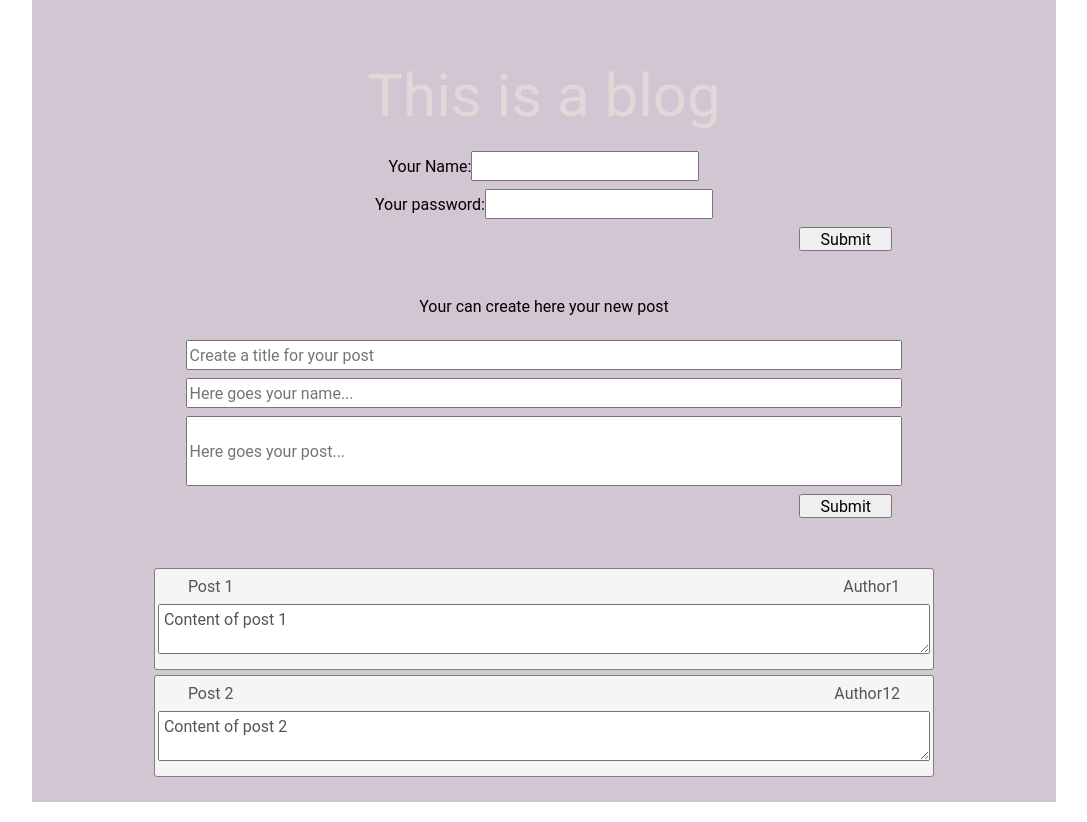
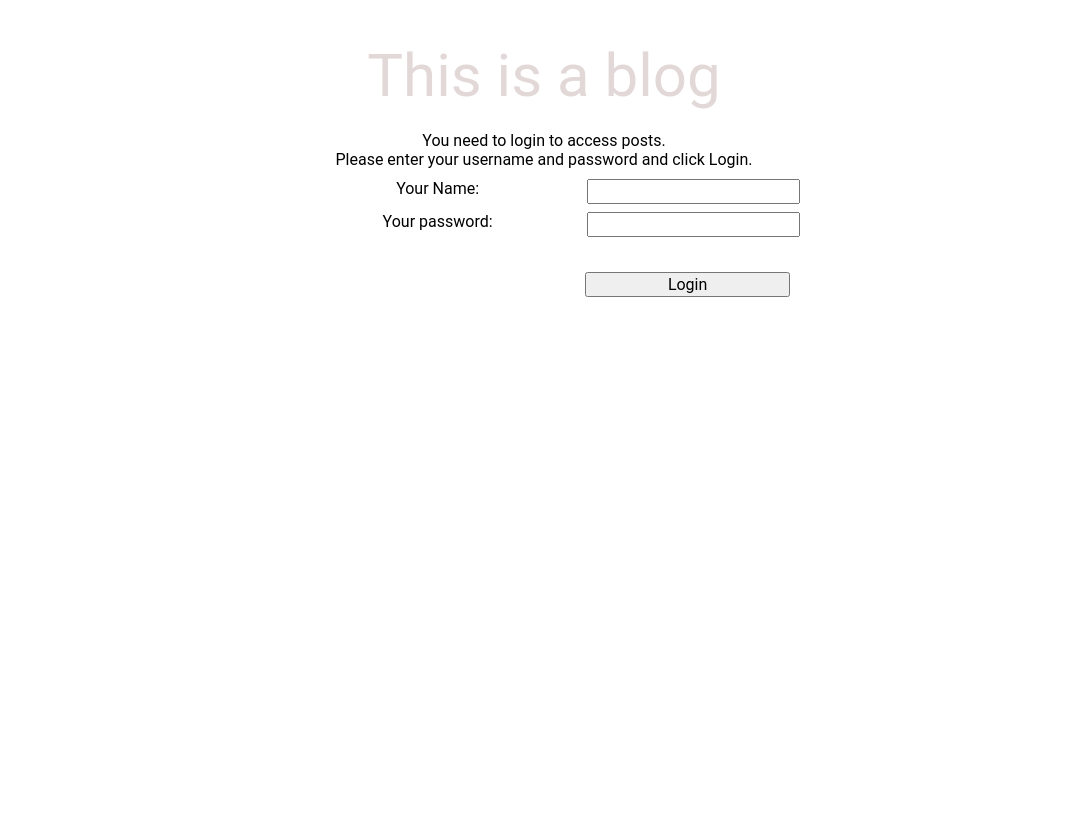
Before and after one commit to tinkabel85/my-blog, a React (Create React App) app: page / in a window 1280 px wide. Shown: the whole page, without its empty margins (96-1183 px from the left). After the commit the page ends 800 px from the top, so only its background shows below. Built offline with nearby package versions, Linux system fonts and the light colour scheme.

Commit message:
implemented conditional renderin

```diff
--- a/src/App.js
+++ b/src/App.js
@@ -10,6 +10,7 @@ let s4 = () => {
 		.substring(1);
 };
 function App() {
+	const [isAuthenticated, setAuthenticated] = useState(false);
 	const [posts, setPosts] = useState( () => {
 		const postsArr = JSON.parse(localStorage.getItem("posts"));
 		if (!postsArr) {
@@ -46,10 +47,13 @@ function App() {
 		localStorage.setItem("posts", JSON.stringify(posts));
 	}, [posts]);
 
-	return (
+	return !isAuthenticated ? (
+		<Header
+			setAuthenticated={setAuthenticated}
+			isAuthenticated={isAuthenticated}
+		/>
+	) : (
 		<div className="App">
-			<Header />
-			{/* <Form generateId={s4} addPost={addPost} /> */}
 			<Form generateId={s4} addPost={(post) => setPosts([...posts, post])} />
 			<BlogsList posts={posts} setPosts={setPosts} />
 		</div>
--- a/src/components/Header/Header.js
+++ b/src/components/Header/Header.js
@@ -1,11 +1,11 @@
 import "./Header.css";
 import Login from "../Login/Login";
 
-function Header() {
+function Header(props) {
 	return (
 		<div>
 			<h1 className="Title">This is a blog</h1>
-			<Login />
+			<Login isAuthenticated={props.isAuthenticated} setAuthenticated={props.setAuthenticated} />
 		</div>
 	);
 }
--- a/src/components/Login/Login.css
+++ b/src/components/Login/Login.css
@@ -0,0 +1,24 @@
+.Login-container {
+	width: 80vw;
+	margin: 0 auto;
+	text-align: center;
+}
+
+.Login-text {
+	margin: 10px 0;
+}
+
+.Login-form {
+    width: 50%;
+	margin: auto;
+	margin-bottom: 30px;
+	display: flex;
+	flex-direction: column;
+	justify-content: space-between;
+	gap: 0.5rem;
+	height: auto;
+}
+.Login-container input {
+	float: right;
+    width: 40%;
+}
--- a/src/components/Login/Login.js
+++ b/src/components/Login/Login.js
@@ -1,28 +1,31 @@
 import { useState, useEffect } from "react";
+import "./Login.css";
 
 const storedUsers = [
 	{ username: "oksana", password: "1234" },
 	{ username: "user", password: "111" },
 ];
 
-function Login() {
+function Login(props) {
 	const [userName, setUserName] = useState("");
 	const [password, setPassword] = useState("");
-	const [isValid, setValid] = useState(false);
+	//const [isValid, setValid] = useState(false);
 
 	const handleSubmit = (e) => {
-        e.preventDefault();
-        if (!userName || ! password) {
-            return alert('User name or user password cannot be empty')
-        }
+		e.preventDefault();
+		if (!userName || !password) {
+			return alert("User name or user password cannot be empty");
+		}
 		console.log(userName);
 		console.log(password);
 
 		const user = storedUsers.find(
-			user => user.username === userName && user.password === password
+			(user) => user.username === userName && user.password === password
 		);
 		if (!user) {
-			console.log("error, user is not found");
+            console.log("error, user is not found");
+            return alert("Your username or password are not valid");
+
 		} else {
 			let varifiedUsers = JSON.parse(localStorage.getItem("varifiedUsers"));
 			if (!varifiedUsers) {
@@ -30,39 +33,27 @@ function Login() {
 			}
 			varifiedUsers.push(user);
 			localStorage.setItem("varifiedUsers", JSON.stringify(varifiedUsers));
-			setValid(true);
+			props.setAuthenticated(true);
 			console.log("Your are successfully logged in");
-        }
-        setUserName('');
-        setPassword('');
+		}
+		setUserName("");
+		setPassword("");
 	};
 
-	// 	const newUserData = [...userData, { name: userName, password: password }];
-	// 	localStorage.setItem("user", JSON.stringify(newUserData));
-	// 	setUserData(newUserData);
-	// 	setUserName("");
-	// 	setPassword("");
-	// };
-
-	// useEffect(() => {
-	// 	const storedUser = JSON.parse(localStorage.getItem("user"));
-	// 	setUserData(storedUser || []);
-	// }, []);
-	// useEffect(() => {
-	// 	localStorage.setItem("user", JSON.stringify(userData));
-	// }, [userData]);
-
 	return (
-		<>
-			<form onSubmit={handleSubmit} className="form">
+		<div className="Login-container">
+			<div className="Login-text">
+				You need to login to access posts. <br></br>Please enter your username
+				and password and click Login.
+			</div>
+			<form onSubmit={handleSubmit} className="Login-form">
 				<label>
 					Your Name:
 					<input
-
 						value={userName}
 						type="text"
 						onInput={(e) => setUserName(e.target.value)}
-					></input>{" "}
+					></input>
 				</label>
 
 				<label>
@@ -71,11 +62,12 @@ function Login() {
 						value={password}
 						type="password"
 						onInput={(e) => setPassword(e.target.value)}
-					></input>{" "}
+					></input>
 				</label>
-				<input type="submit" value="Submit" className="form__btn" />
+				<br></br>
+				<input type="submit" value="Login" className="form__btn" />
 			</form>
-		</>
+		</div>
 	);
 }
 
```
